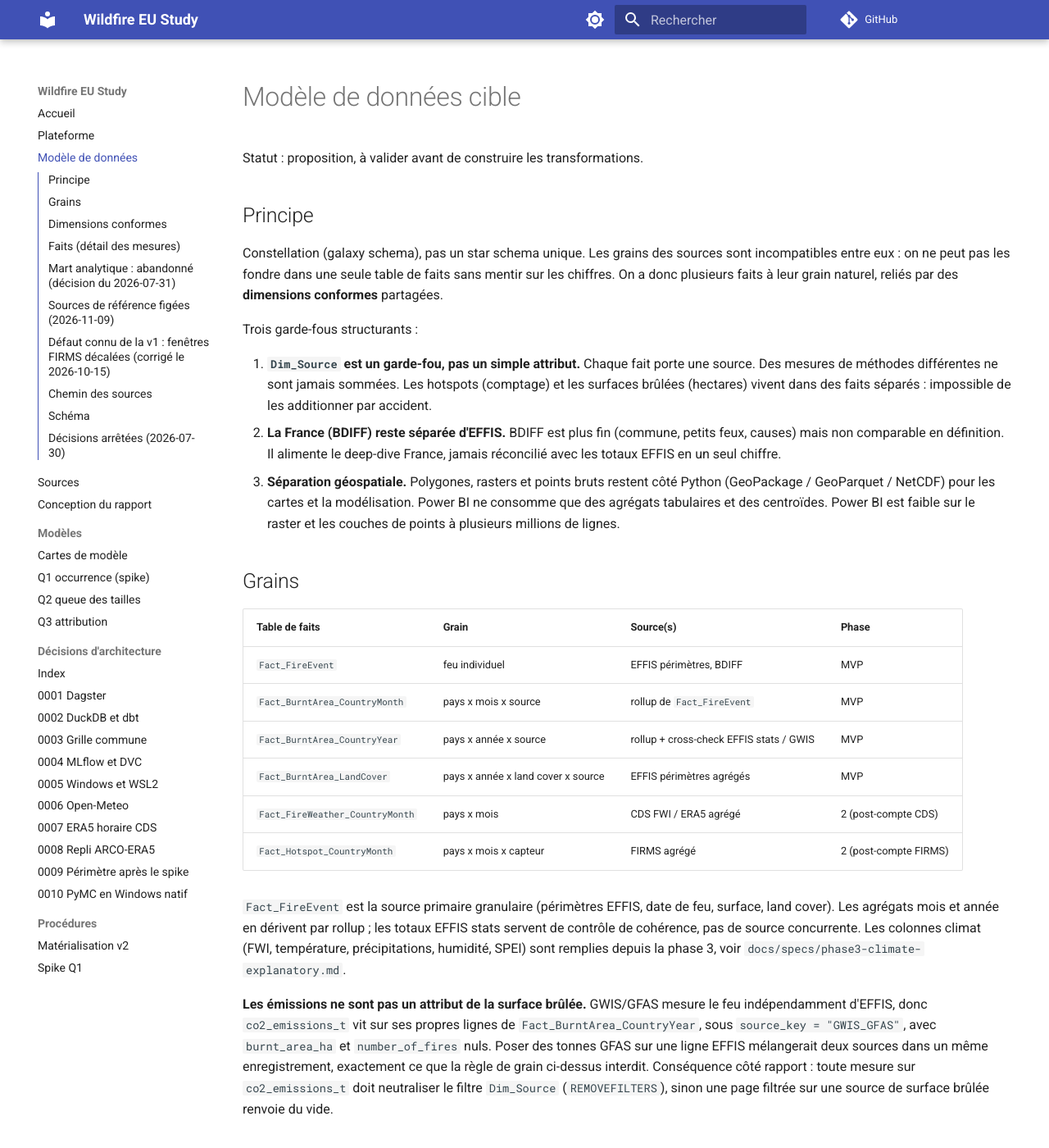
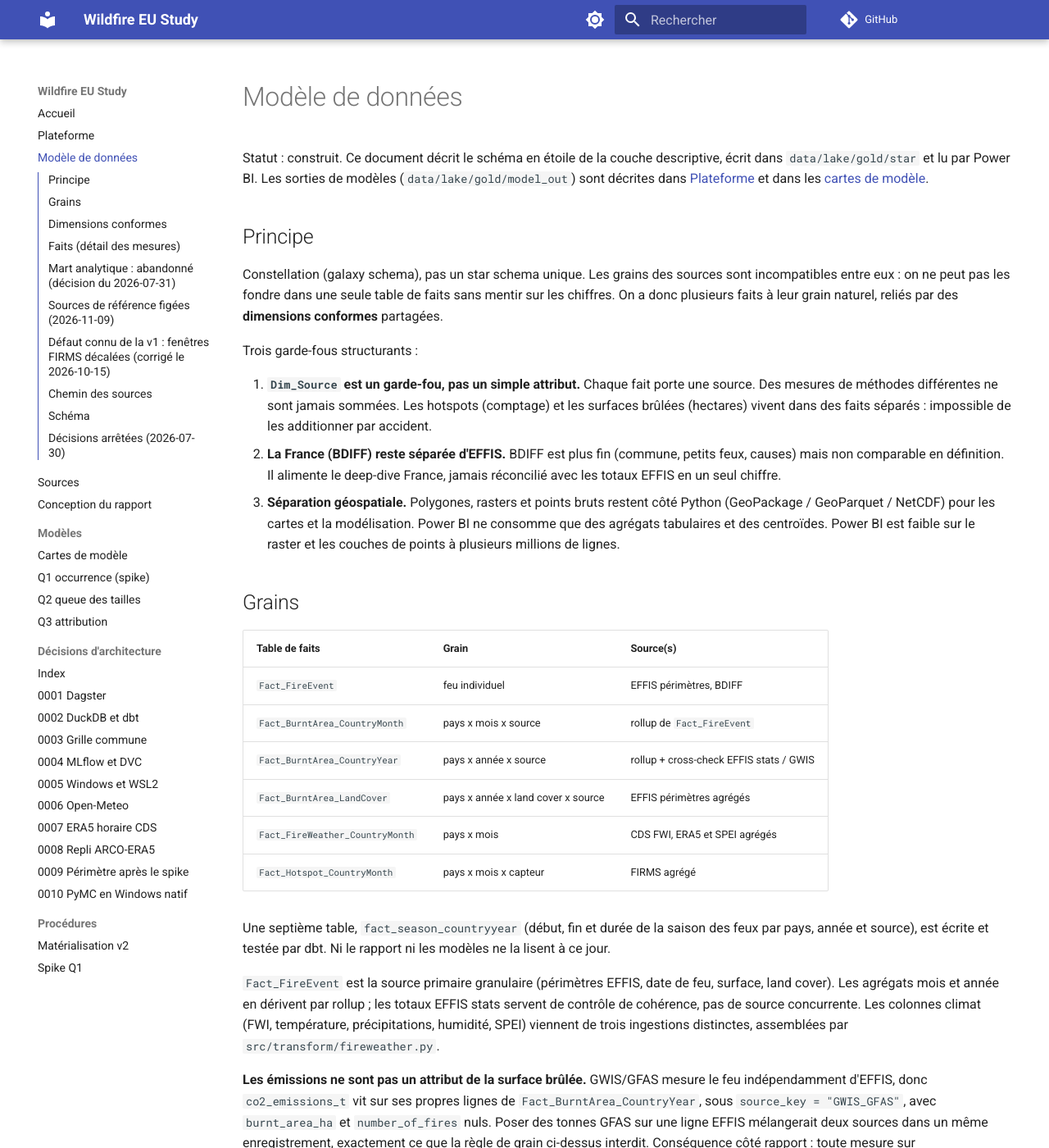
Before and after one commit to MasTristan/wildfire-eu-study, an MkDocs documentation site: the page built from docs/data-model.md, in a window 1280 px wide and 1400 px high. Shown: the whole window at 82% size. Built offline with MkDocs 1.6.1 and Material for MkDocs 9.7.7, drawn with Linux system fonts in a browser that asks for light colours; comment, search, counter and statistics services are not loaded.

Commit message:
docs(data-model): describe the built model, name the table nothing reads yet

```diff
--- a/docs/data-model.md
+++ b/docs/data-model.md
@@ -1,6 +1,9 @@
-# Modèle de données cible
+# Modèle de données
 
-Statut : proposition, à valider avant de construire les transformations.
+Statut : construit. Ce document décrit le schéma en étoile de la couche
+descriptive, écrit dans `data/lake/gold/star` et lu par Power BI. Les sorties
+de modèles (`data/lake/gold/model_out`) sont décrites dans
+[Plateforme](platform.md) et dans les [cartes de modèle](models/index.md).
 
 ## Principe
 
@@ -25,21 +28,25 @@ Trois garde-fous structurants :
 
 ## Grains
 
-| Table de faits | Grain | Source(s) | Phase |
-|---|---|---|---|
-| `Fact_FireEvent` | feu individuel | EFFIS périmètres, BDIFF | MVP |
-| `Fact_BurntArea_CountryMonth` | pays x mois x source | rollup de `Fact_FireEvent` | MVP |
-| `Fact_BurntArea_CountryYear` | pays x année x source | rollup + cross-check EFFIS stats / GWIS | MVP |
-| `Fact_BurntArea_LandCover` | pays x année x land cover x source | EFFIS périmètres agrégés | MVP |
-| `Fact_FireWeather_CountryMonth` | pays x mois | CDS FWI / ERA5 agrégé | 2 (post-compte CDS) |
-| `Fact_Hotspot_CountryMonth` | pays x mois x capteur | FIRMS agrégé | 2 (post-compte FIRMS) |
+| Table de faits | Grain | Source(s) |
+|---|---|---|
+| `Fact_FireEvent` | feu individuel | EFFIS périmètres, BDIFF |
+| `Fact_BurntArea_CountryMonth` | pays x mois x source | rollup de `Fact_FireEvent` |
+| `Fact_BurntArea_CountryYear` | pays x année x source | rollup + cross-check EFFIS stats / GWIS |
+| `Fact_BurntArea_LandCover` | pays x année x land cover x source | EFFIS périmètres agrégés |
+| `Fact_FireWeather_CountryMonth` | pays x mois | CDS FWI, ERA5 et SPEI agrégés |
+| `Fact_Hotspot_CountryMonth` | pays x mois x capteur | FIRMS agrégé |
+
+Une septième table, `fact_season_countryyear` (début, fin et durée de la saison
+des feux par pays, année et source), est écrite et testée par dbt. Ni le
+rapport ni les modèles ne la lisent à ce jour.
 
 `Fact_FireEvent` est la source primaire granulaire (périmètres EFFIS, date de
 feu, surface, land cover). Les agrégats mois et année en dérivent par rollup ;
 les totaux EFFIS stats servent de contrôle de cohérence, pas de source
 concurrente. Les colonnes climat (FWI, température, précipitations, humidité,
-SPEI) sont remplies depuis la phase 3, voir
-`docs/specs/phase3-climate-explanatory.md`.
+SPEI) viennent de trois ingestions distinctes, assemblées par
+`src/transform/fireweather.py`.
 
 **Les émissions ne sont pas un attribut de la surface brûlée.** GWIS/GFAS
 mesure le feu indépendamment d'EFFIS, donc `co2_emissions_t` vit sur ses
```
Also changed, not shown: docs/platform.md (+3 -2 lines).
